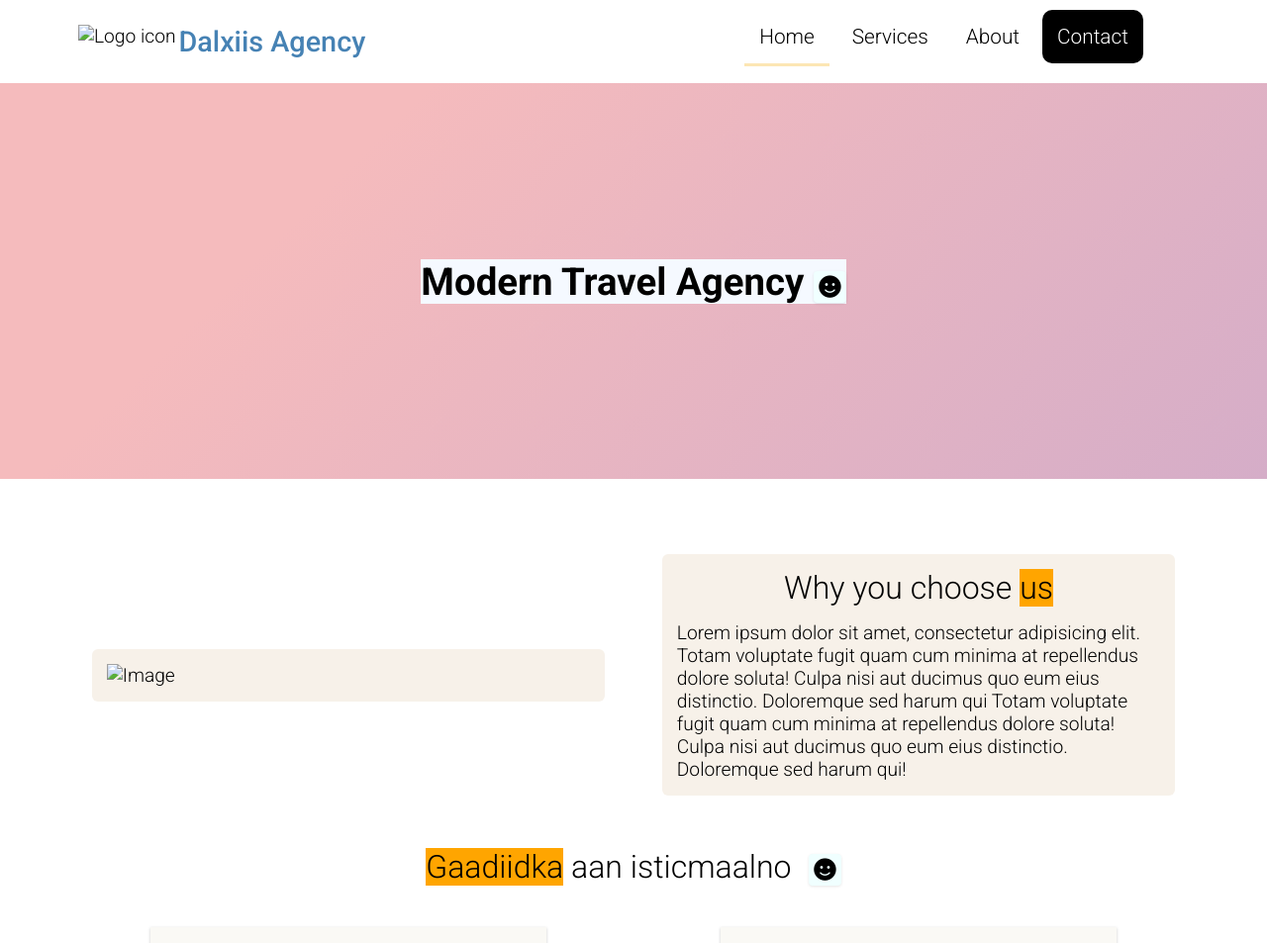
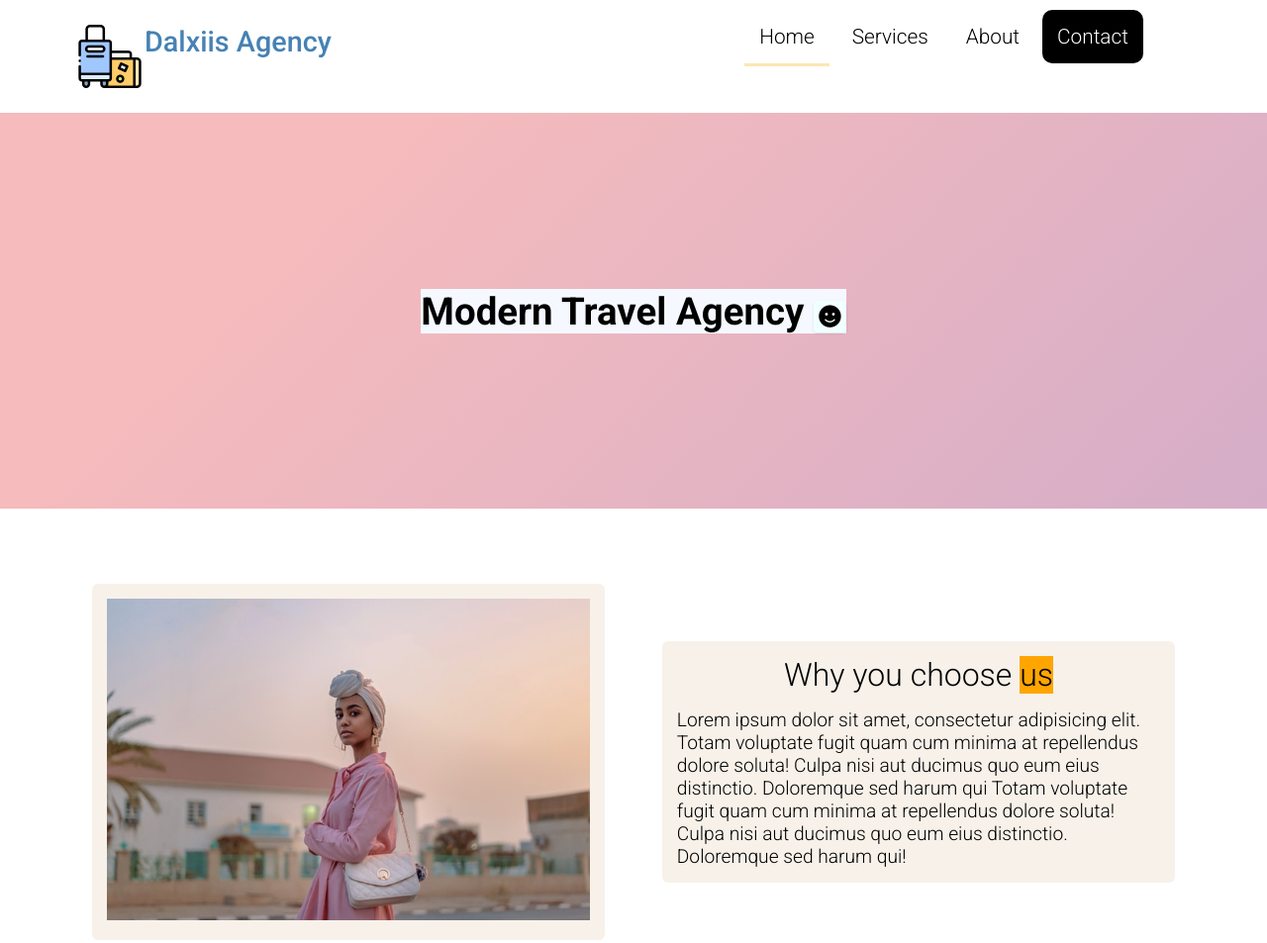
Before and after one commit to asadlion11/asadlion11.github.io, a plain HTML site: page index.html in a window 1280 px wide. Shown: the top 953 px of the page at 99% size. Drawn offline with Linux system fonts and the light colour scheme.

Commit message:
Update index.html

```diff
--- a/index.html
+++ b/index.html
@@ -12,7 +12,7 @@
     <!--Header-->
     <div class="header">
         <div class="logo">
-            <img src="./images/logo-icon.png" alt="Logo icon">
+            <img src="./logo-icon.png" alt="Logo icon">
             <h2 ><a class="logo-text" href="#">Dalxiis Agency</a></h2>
         </div>
         <nav>
@@ -34,7 +34,7 @@
         <div class="container">
             <div class="row">
                 <div class="col-2">
-                    <img src="./images/image-girl.jpeg" alt="Image">
+                    <img src="./image-girl.jpeg" alt="Image">
                 </div>
                 <div class="col-2">
                    <h3 class="title" >Why you choose <span class="higlight">us</span></h3>
```
